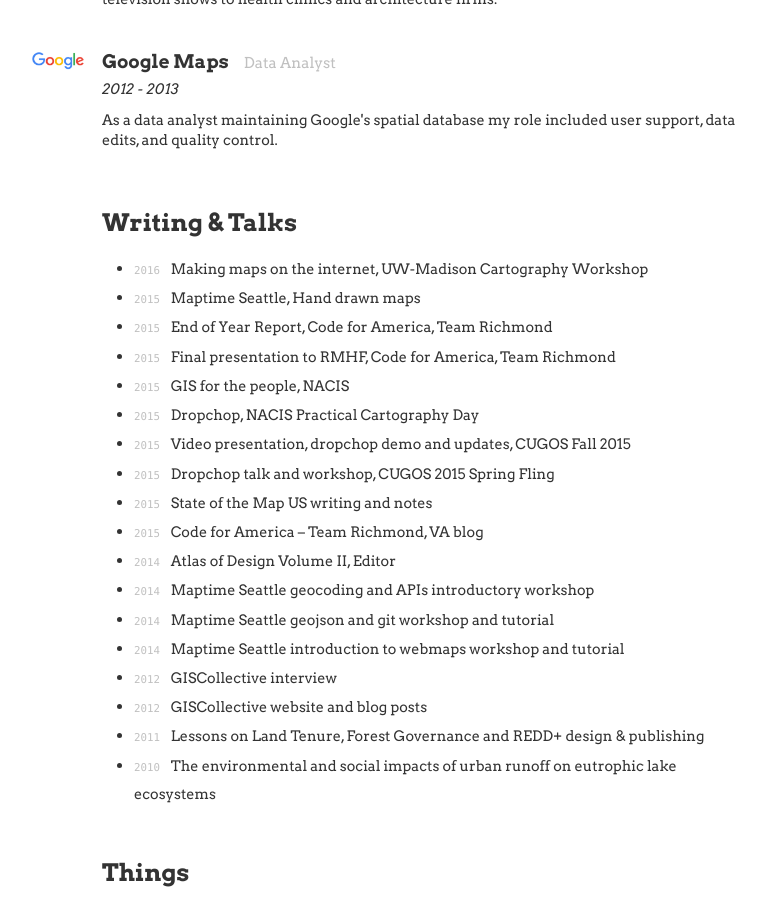
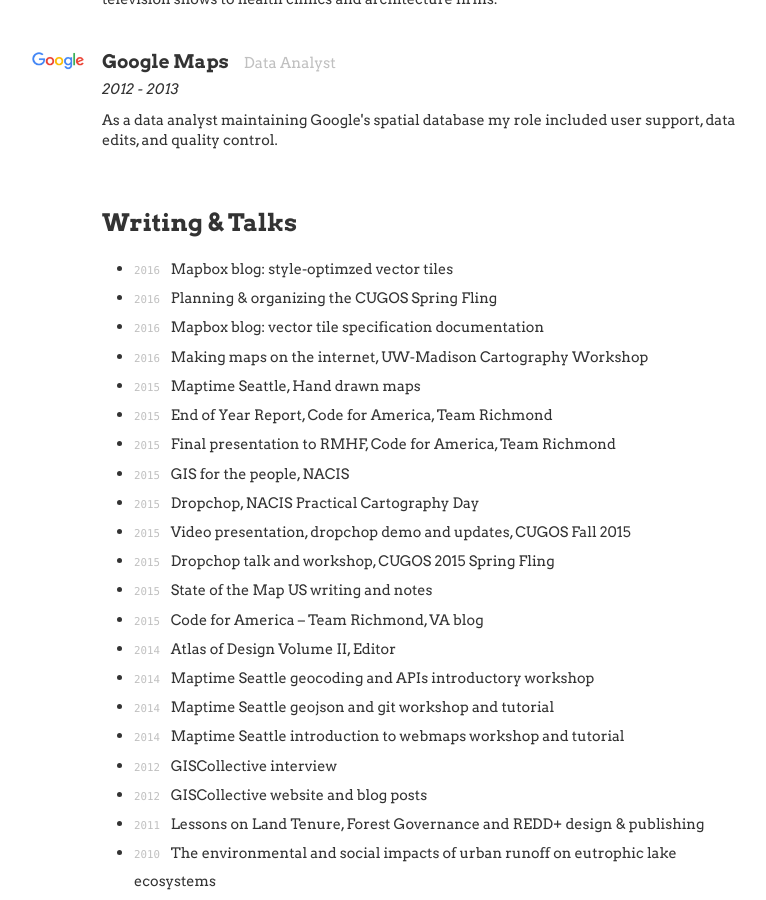
Before and after one commit to mapsam/mapsam.github.io, a Jekyll site: the page built from resume/index.md, in a window 1280 px wide and 900 px high, scrolled down 578 px. Shown: the whole window, without its empty margins (130-896 px from the left). Built offline with Jekyll 4.4.1, drawn with Linux system fonts in a browser that asks for light colours; nearby versions of some CDN libraries.

Commit message:
add some blog posts

```diff
--- a/resume/index.md
+++ b/resume/index.md
@@ -52,6 +52,18 @@
         time: 2012 - 2015
         description: Situated Laboratories is a consulting and web development agency started by myself and Richard Donohue. For three years we worked with small and large clients on their brand and online presence.
 cv:
+    -
+        name: "Mapbox blog: style-optimzed vector tiles"
+        link: https://www.mapbox.com/blog/style-optimized-vector-tiles/
+        year: 2016
+    -
+        name: Planning & organizing the CUGOS Spring Fling
+        link: http://cugos.org/2016-spring-fling
+        year: 2016
+    -
+        name: "Mapbox blog: vector tile specification documentation"
+        link: https://www.mapbox.com/blog/vector-tile-spec-docs/
+        year: 2016
     -
         name: Making maps on the internet, UW-Madison Cartography Workshop
         link: https://www.youtube.com/watch?v=AbtBi_e3mwc
```
